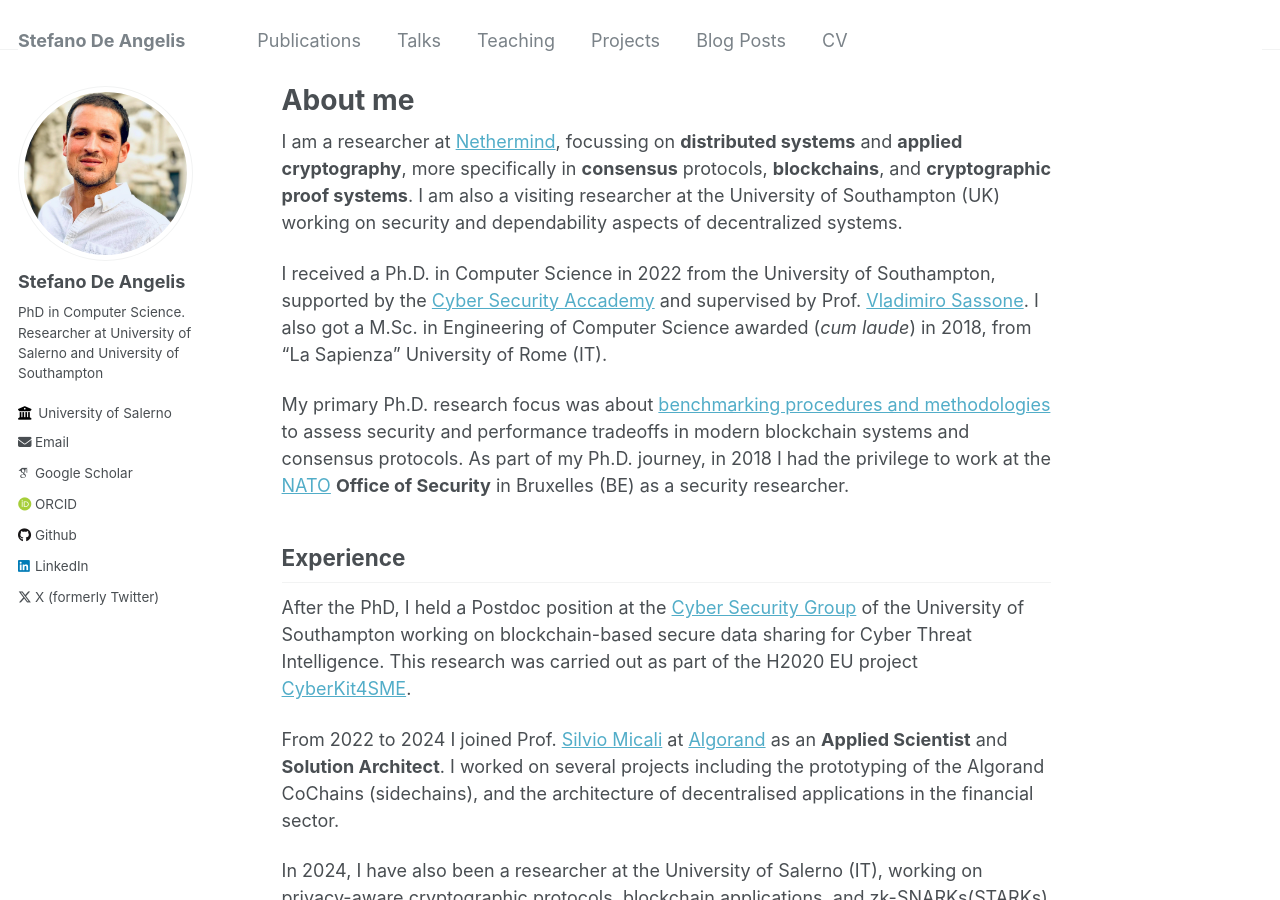
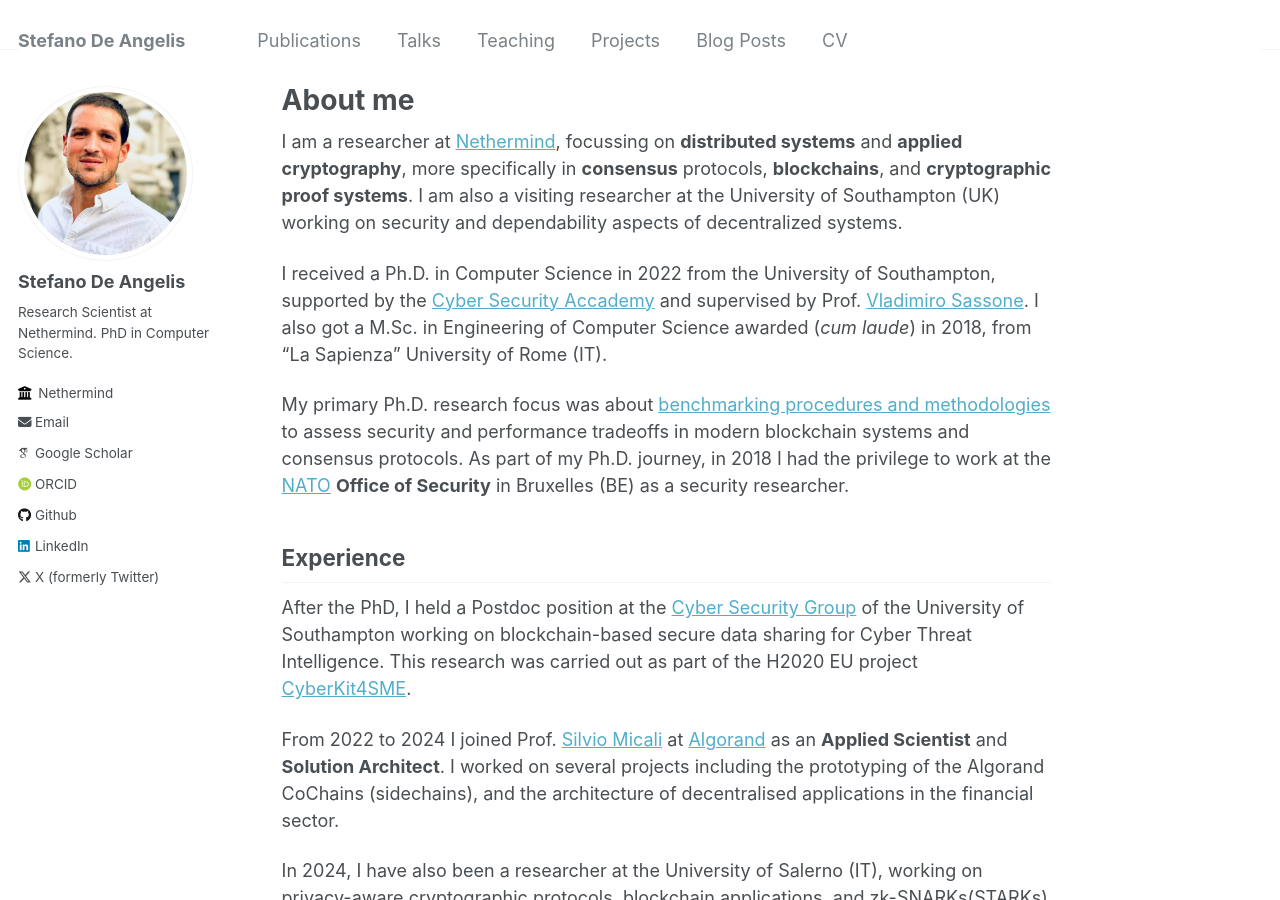
Before and after one commit to deanstef/deanstef.github.io, a Jekyll site: the page built from _pages/about.md, in a window 1280 px wide and 900 px high. Built offline with Jekyll 4.4.1, drawn with Linux system fonts in a browser that asks for light colours; some web fonts are replaced.

Commit message:
update 2025 - fri blogpost

```diff
--- a/_config.yml
+++ b/_config.yml
@@ -24,9 +24,9 @@ author:
   avatar           : "profile.jpeg"
   name             : "Stefano De Angelis"
   pronouns         : # example: "she/her"
-  bio              : "PhD in Computer Science. Researcher at University of Salerno and University of Southampton"
+  bio              : "Research Scientist at Nethermind. PhD in Computer Science."
   location         : #
-  employer         : University of Salerno
+  employer         : Nethermind
   uri              : # URL
   email            : "stefano.deangelis@me.com"
 
```
